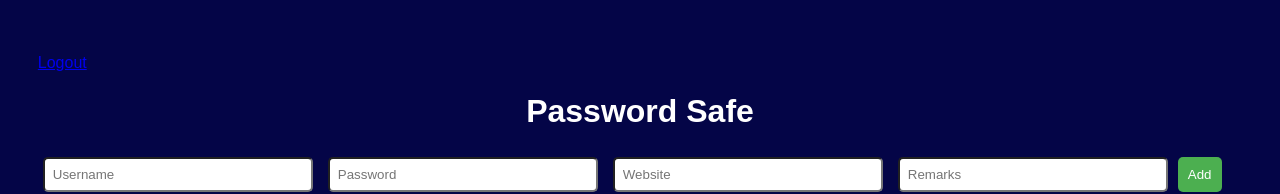
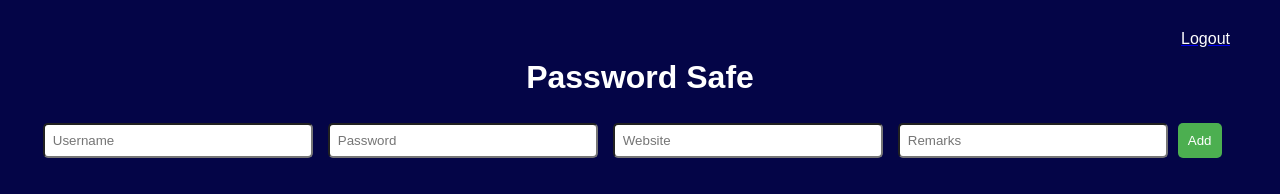
Before and after one commit to BigBang-Immiga/Passwort-Safe, a React (Create React App) app in the folder client/: page /Vault in a window 1280 px wide. Shown: the top 194 px of the page. Built offline with nearby package versions, Linux system fonts and the light colour scheme; no server answers; sample sign-in values are in the browser's storage.

Commit message:
did some header CSS and uploading mockup to repo

```diff
--- /dev/null
+++ b/client/src/components/Header.css
@@ -0,0 +1,19 @@
+.header {
+    position: fixed;
+    top: 20px;
+    right: 40px;
+    z-index: 2;
+    text-align: right;
+  }
+
+  .header p {
+    margin: 0;
+    padding: 10px;
+    cursor: pointer;
+    color: #fff;
+    text-decoration: none;
+  }
+
+  .header p:hover {
+    color: aqua;
+  }
--- a/client/src/components/Header.js
+++ b/client/src/components/Header.js
@@ -1,5 +1,6 @@
 import React from "react";
 import { Link } from "react-router-dom";
+import './Header.css'
 
 function Header () {
     const handleLogout = () => {
--- a/client/src/pages/Vault.js
+++ b/client/src/pages/Vault.js
@@ -11,6 +11,7 @@ function Vault() {
     username: "",
     password: "",
   });
+
 
   useEffect(() => {
     const token = sessionStorage.getItem("jwtToken");
```
Also changed, not shown: 4 other files (tests, documents, lock files or other folders).
